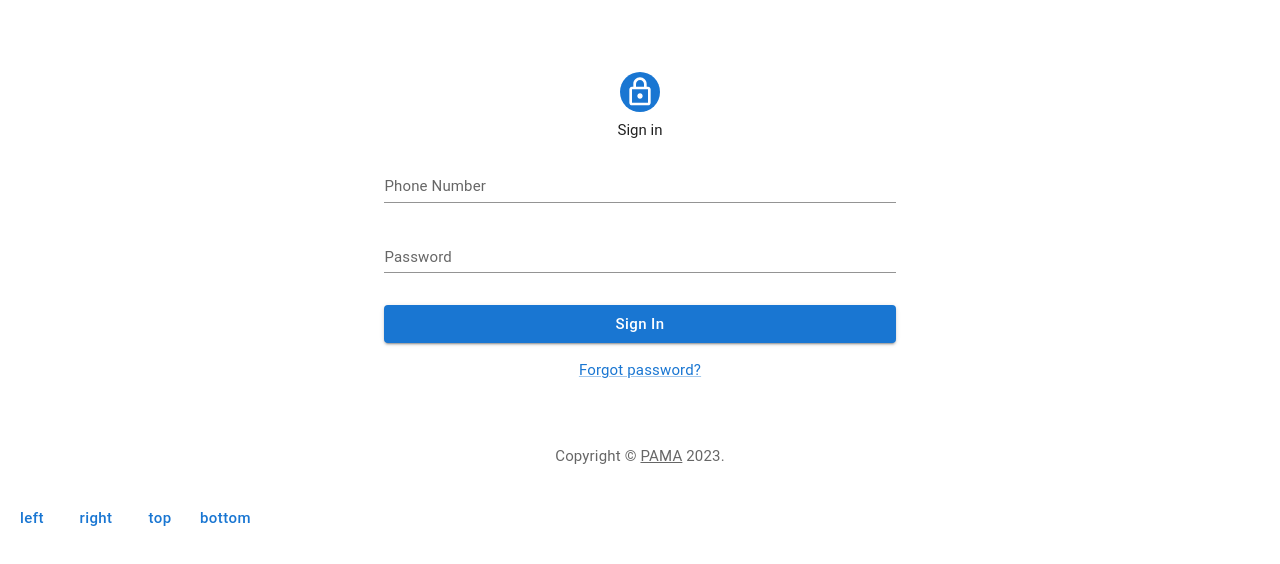
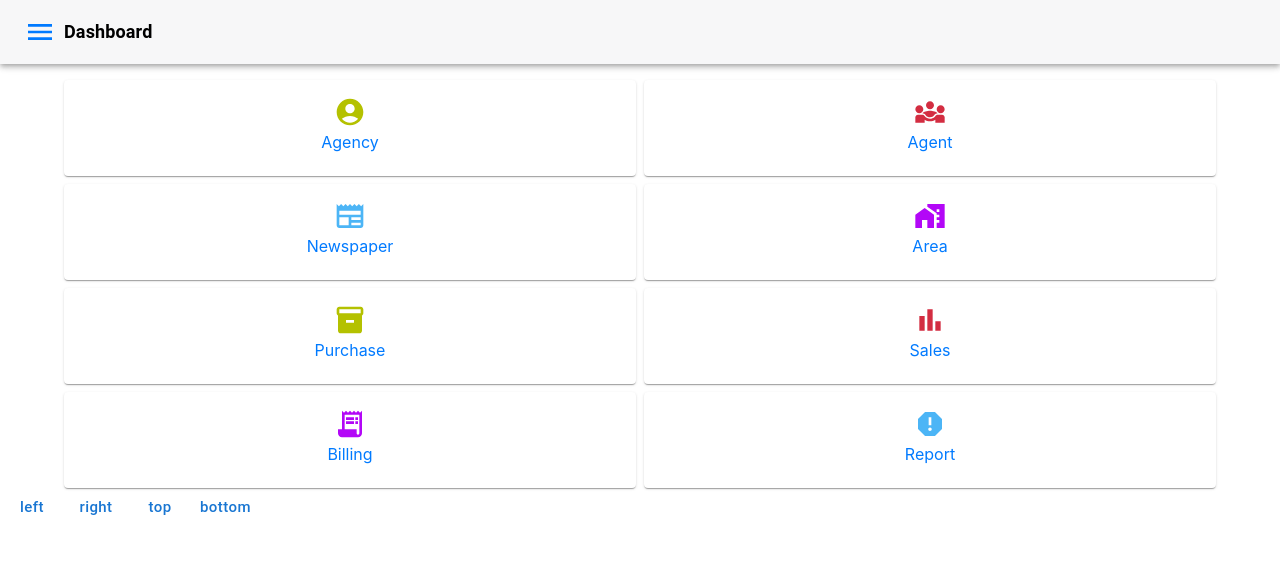
Before and after one commit to devmishra88/agentmanagement, a React (Create React App) app in the folder pama/: page /dashboard in a window 1280 px wide. Before the commit this address led to /. Shown: the top 564 px of the page. Built offline with nearby package versions, Linux system fonts and the light colour scheme.

Commit message:
router and screen importing changes

```diff
--- a/pama/src/utils/PrivateRoute.js
+++ b/pama/src/utils/PrivateRoute.js
@@ -26,7 +26,9 @@ const PrivateRoutes = () => {
     }
   }, [isAuthenticated, token, dispatch]);
 
-  return isAuthenticated ? <Outlet /> : <Navigate to="/" />;
+  const isAuthenticated2 = true
+
+  return isAuthenticated2 ? <Outlet /> : <Navigate to="/" />;
 };
 
 export default PrivateRoutes;
```
Also changed, not shown: pama/src/App.js (+2 -5 lines), pama/src/screens/index.js (+7 -5 lines).
